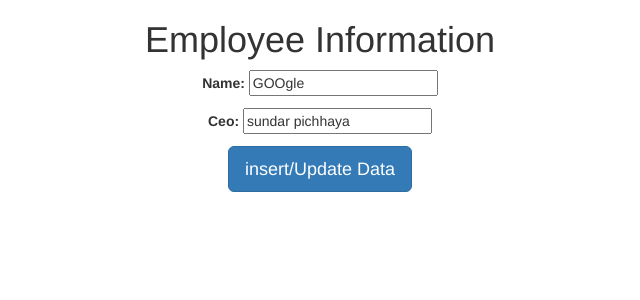
After one commit to sivaram1511/cbvgitcrudproject, a Django app: page /update/1/ in a window 1280 px wide. The commit adds this page. Shown: the top 300 px of the page, without its empty margins (320-960 px from the left). Run offline with Django 3.2, Linux system fonts and the light colour scheme; data comes from the database, SQL or seed files in the repository; both versions use the stored data as it was after the commit; some libraries are stand-ins or nearby versions.

Commit message:
update the recoreds using companyupdteviews class

```diff
--- a/cbvgitcrudproject/urls.py
+++ b/cbvgitcrudproject/urls.py
@@ -19,5 +19,8 @@ from testapp import views
 urlpatterns = [
     path('admin/', admin.site.urls),
     path('',views.CompanyListview.as_view()),
-    path('<pk>/',views.CompanyDetailview.as_view()),
+    path('<pk>/',views.CompanyDetailview.as_view(),name='detail'),
+    path('xyz/$',views.CompanyCreateView.as_view()),
+    path('update/<pk>/', views.CompanyUpdateview.as_view()),
+    path('delete/<pk>/',views.CompanyDetailview.as_view()),
 ]
--- a/testapp/models.py
+++ b/testapp/models.py
@@ -1,5 +1,9 @@
 from django.db import models
+from django.urls  import reverse
 class Company(models.Model):
+
     name=models.CharField(max_length=128)
     location=models.CharField(max_length=65)
-    ceo=models.CharField(max_length=65)
+    ceo=models.CharField(max_length=64)
+    def get_absolute_url (self):
+        return reverse('detail',kwargs={'pk':self.pk})
--- a/testapp/templates/testapp/company_detail.html
+++ b/testapp/templates/testapp/company_detail.html
@@ -4,4 +4,7 @@
 <h1>{{company.name}}</h1>
 <h2>{{company.location}}</h2>
 <h3>{{company.ceo}}</h3>
+
+<h4><a href="/update/{{company.id}}" class="btn btn-lg btn-warning">update comapny information</a></h4>
+<h5><a href="/" class="btn btn-lg btn-primary">company list</a></h5>
 {%endblock%}
--- /dev/null
+++ b/testapp/templates/testapp/company_form.html
@@ -0,0 +1,10 @@
+<!DOCTYPE html>
+{%extends 'testapp/base.html'%}
+ {%block body_block%}
+<h1>Employee Information</h1>
+  <form method="post">
+      {{form.as_p}}
+      {%csrf_token%}
+      <input type="submit" class="btn btn-lg btn-primary" value="insert/Update Data">
+  </form>
+ {%endblock%}
--- a/testapp/templates/testapp/company_list.html
+++ b/testapp/templates/testapp/company_list.html
@@ -3,6 +3,6 @@
   {%block body_block%}
 <h1> List of All Companies</h1><hr>
   {%for company in company_list%}
-   <h2><a href="/{{company.id}}">{{<company class="name">XET67any>}}</a></h2>
+   <h2><a href="/{{company.id}}">{{company.name}}</a></h2>
   {%endfor%}
    {%endblock%}
--- a/testapp/views.py
+++ b/testapp/views.py
@@ -1,10 +1,19 @@
 from django.shortcuts import render
 
 # Create your views here.
-from django.views.generic import ListView, DetailView
+from django.views.generic import ListView, DetailView,CreateView,UpdateView
 from testapp.models import Company
-
+from django.urls import reverse_lazy
 class CompanyListview(ListView):
     model = Company
 class CompanyDetailview(DetailView):
     model=Company
+class CompanyCreateView(CreateView):
+    model=Company
+    fields = ('name','location','ceo')
+class CompanyUpdateview(UpdateView):
+    model=Company
+    fields = ('name','ceo')
+class CompanyDeleteView(DetailView):
+    model = Company
+    success_url=reverse_lazy('/')
```
Also changed, not shown: testapp/templates/testapp/comapny_conform_delete.html (added, +10 -0 lines), db.sqlite3.
